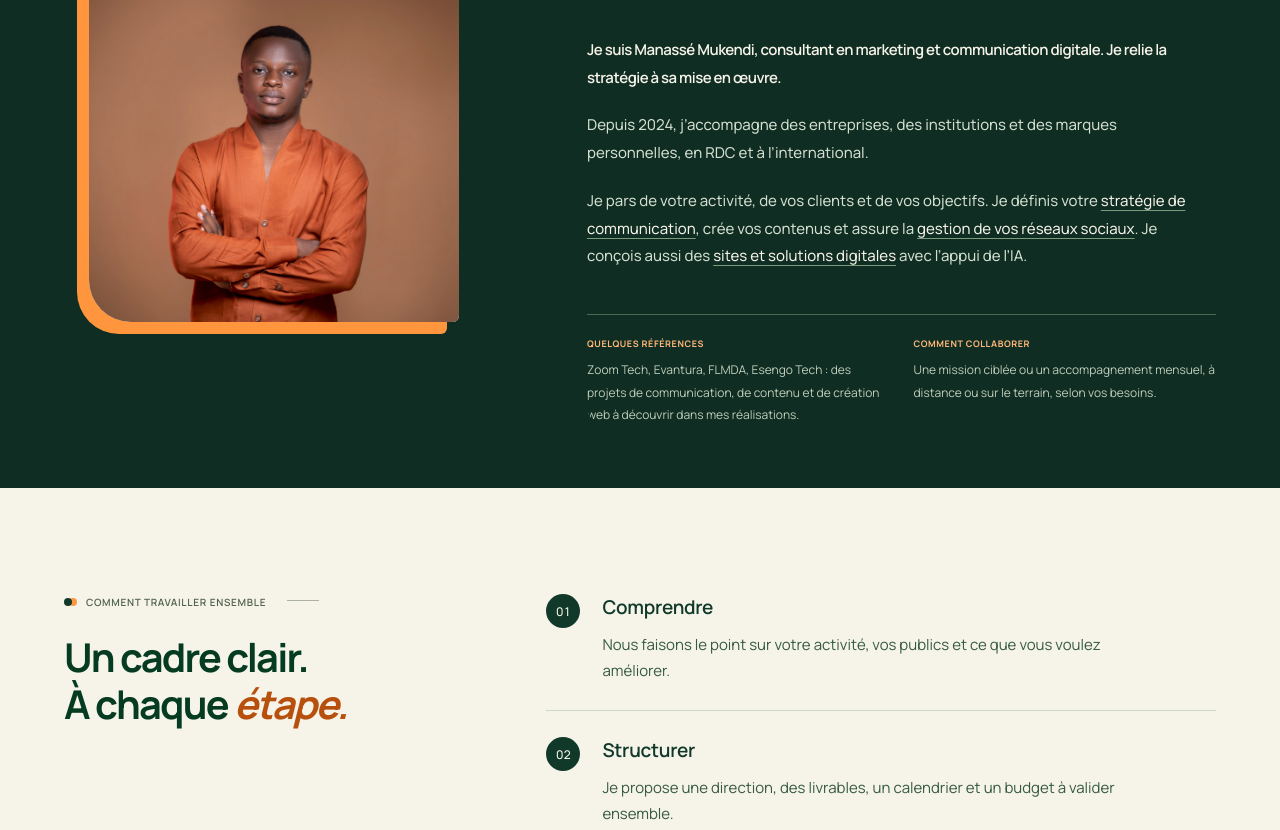
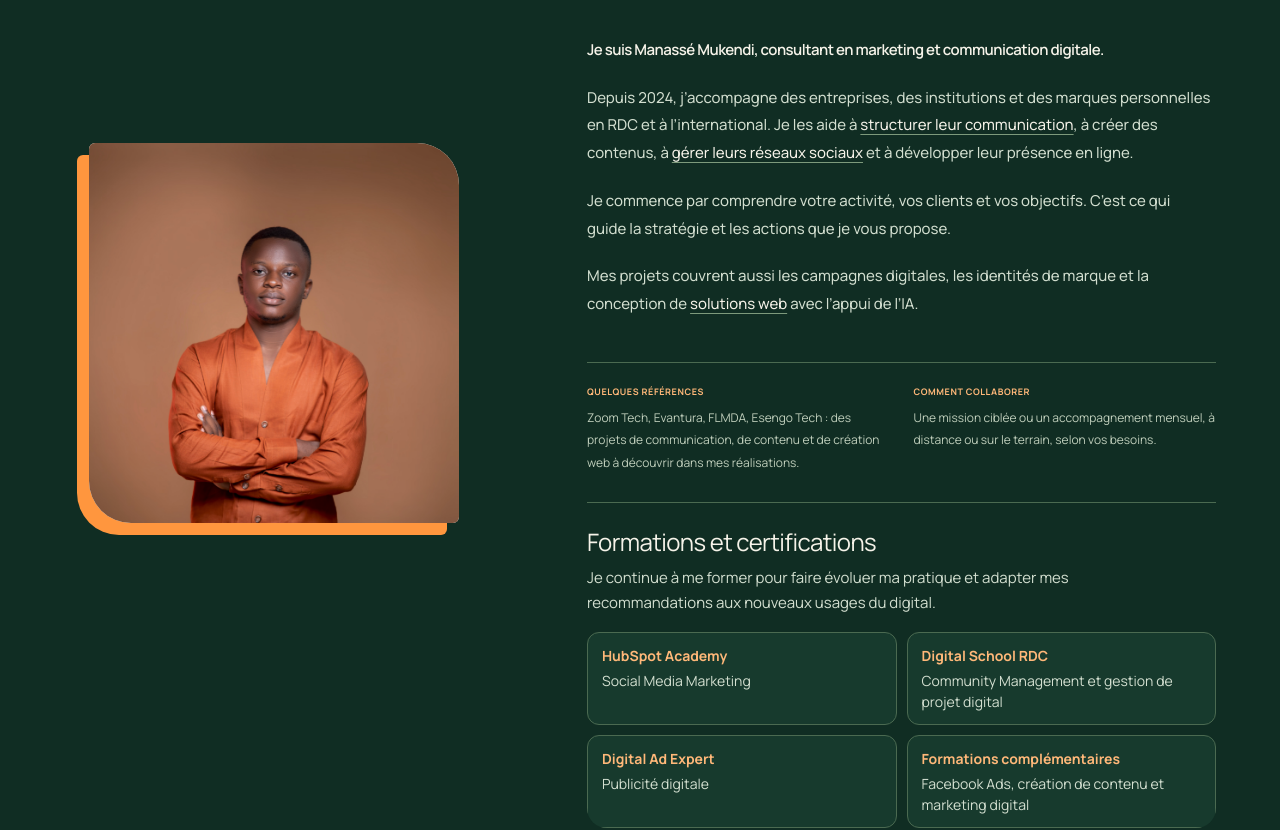
Before and after one commit to mmkdbusinessmkd/manasse-mukendi, a Next.js app: page / in a window 1280 px wide. Shown: the part 2100-2930 px from the top of the page. Built offline with nearby package versions, Linux system fonts and the light colour scheme.

Commit message:
Présenter le parcours et les formations dans À propos

```diff
--- a/app/page.tsx
+++ b/app/page.tsx
@@ -254,14 +254,25 @@ export default function Home() {
       <div className="about-copy">
         <p className="eyebrow">02 / À PROPOS</p><h2>Votre ambition.<br/>Une direction <em>claire.</em></h2>
         <div className="bio editorial-bio">
-          <p className="about-lead">Je suis Manassé Mukendi, consultant en marketing et communication digitale. Je relie la stratégie à sa mise en œuvre.</p>
-          <p>Depuis 2024, j’accompagne des entreprises, des institutions et des marques personnelles, en RDC et à l’international.</p>
-          <p>Je pars de votre activité, de vos clients et de vos objectifs. Je définis votre <a href="#service-02" onClick={() => revealService("02")}>stratégie de communication</a>, crée vos contenus et assure la <a href="#service-01" onClick={() => revealService("01")}>gestion de vos réseaux sociaux</a>. Je conçois aussi des <a href="#service-06" onClick={() => revealService("06")}>sites et solutions digitales</a> avec l’appui de l’IA.</p>
+          <p className="about-lead">Je suis Manassé Mukendi, consultant en marketing et communication digitale.</p>
+          <p>Depuis 2024, j’accompagne des entreprises, des institutions et des marques personnelles en RDC et à l’international. Je les aide à <a href="#service-02" onClick={() => revealService("02")}>structurer leur communication</a>, à créer des contenus, à <a href="#service-01" onClick={() => revealService("01")}>gérer leurs réseaux sociaux</a> et à développer leur présence en ligne.</p>
+          <p>Je commence par comprendre votre activité, vos clients et vos objectifs. C’est ce qui guide la stratégie et les actions que je vous propose.</p>
+          <p>Mes projets couvrent aussi les campagnes digitales, les identités de marque et la conception de <a href="#service-06" onClick={() => revealService("06")}>solutions web</a> avec l’appui de l’IA.</p>
         </div>
         <dl className="about-references">
           <div><dt>QUELQUES RÉFÉRENCES</dt><dd>Zoom Tech, Evantura, FLMDA, Esengo Tech : des projets de communication, de contenu et de création web à découvrir dans mes réalisations.</dd></div>
           <div><dt>COMMENT COLLABORER</dt><dd>Une mission ciblée ou un accompagnement mensuel, à distance ou sur le terrain, selon vos besoins.</dd></div>
         </dl>
+        <div className="about-training">
+          <h3>Formations et certifications</h3>
+          <p>Je continue à me former pour faire évoluer ma pratique et adapter mes recommandations aux nouveaux usages du digital.</p>
+          <ul role="list">
+            <li><strong>HubSpot Academy</strong><span>Social Media Marketing</span></li>
+            <li><strong>Digital School RDC</strong><span>Community Management et gestion de projet digital</span></li>
+            <li><strong>Digital Ad Expert</strong><span>Publicité digitale</span></li>
+            <li><strong>Formations complémentaires</strong><span>Facebook Ads, création de contenu et marketing digital</span></li>
+          </ul>
+        </div>
       </div>
     </section>
 
--- a/app/reference-design.css
+++ b/app/reference-design.css
@@ -64,6 +64,12 @@
 .public-site .about-short .about-references{border-color:#4b6a51;gap:24px;margin-top:24px}
 .public-site .about-short .about-references dt{color:#ffb879;font-size:9px}
 .public-site .about-short .about-references dd{color:#bfcebb;font-size:12px;line-height:1.85}
+.public-site .about-training{margin-top:28px;padding-top:24px;border-top:1px solid #4b6a51}
+.public-site .about-training h3{margin:0 0 8px;color:#f6f3e9;font-size:clamp(19px,2.4vw,24px);line-height:1.25;letter-spacing:-.025em}
+.public-site .about-training p{max-width:64ch;margin:0;color:#d3dfd0;font-size:15px;line-height:1.7}
+.public-site .about-training ul{display:grid;grid-template-columns:repeat(auto-fit,minmax(min(100%,210px),1fr));gap:10px;margin:16px 0 0;padding:0;list-style:none}
+.public-site .about-training li{display:flex;flex-direction:column;gap:4px;min-width:0;padding:12px 14px;border:1px solid #4b6a51;border-radius:12px;background:#173a2d;color:#d3dfd0;font-size:14px;line-height:1.5;overflow-wrap:anywhere}
+.public-site .about-training strong{color:#ffb879;font-weight:700}
 .public-site .why-grid article>span{background:#10392a;color:#f6f3e9;border:0;border-radius:50%}
 .public-site .work{background-color:#102d23;background-image:url('/images/brand/paper-grain.svg');border-top:3px solid #ff963e}
 .public-site .work .eyebrow{color:#bfcebb}
```
